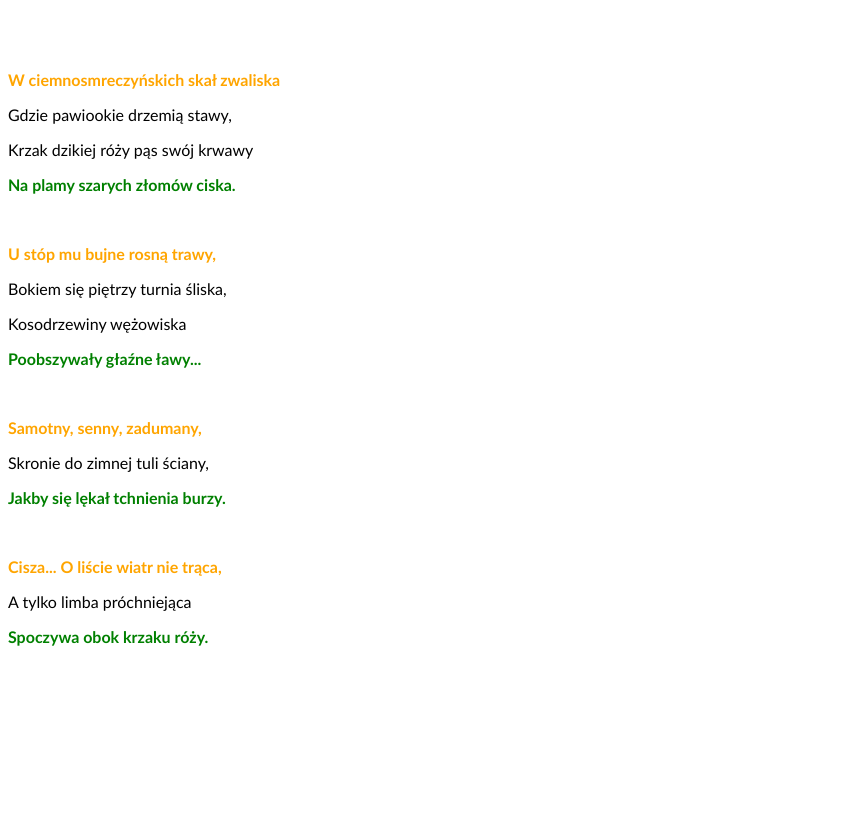
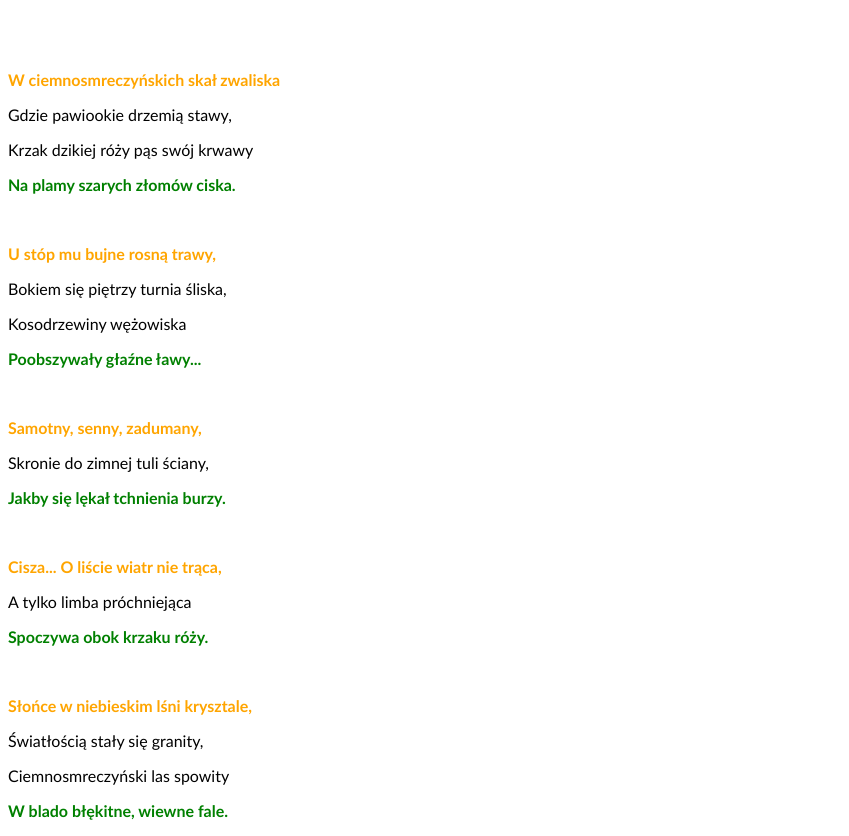
Before and after one commit to KrzysztofMMarcinkiewicz/learning-git-2, a plain HTML site: page index.html in a window 1280 px wide. Shown: the part 101-937 px from the top of the page, without its empty margins (0-849 px from the left). Before the commit the page ends 800 px from the top, so only its background shows below. Drawn offline with Linux system fonts and the light colour scheme.

Commit message:
Add net strophe in html code

```diff
--- a/index.html
+++ b/index.html
@@ -28,5 +28,10 @@
     <p class="first-line">Cisza... O liście wiatr nie trąca,</p>
     <p>A tylko limba próchniejąca</p>
     <p class="last-line">Spoczywa obok krzaku róży.</p>
+    <br />
+    <p class="first-line">Słońce w niebieskim lśni krysztale,</p>
+    <p>Światłością stały się granity,</p>
+    <p>Ciemnosmreczyński las spowity</p>
+    <p class="last-line">W blado błękitne, wiewne fale.</p>
   </body>
 </html>
```
